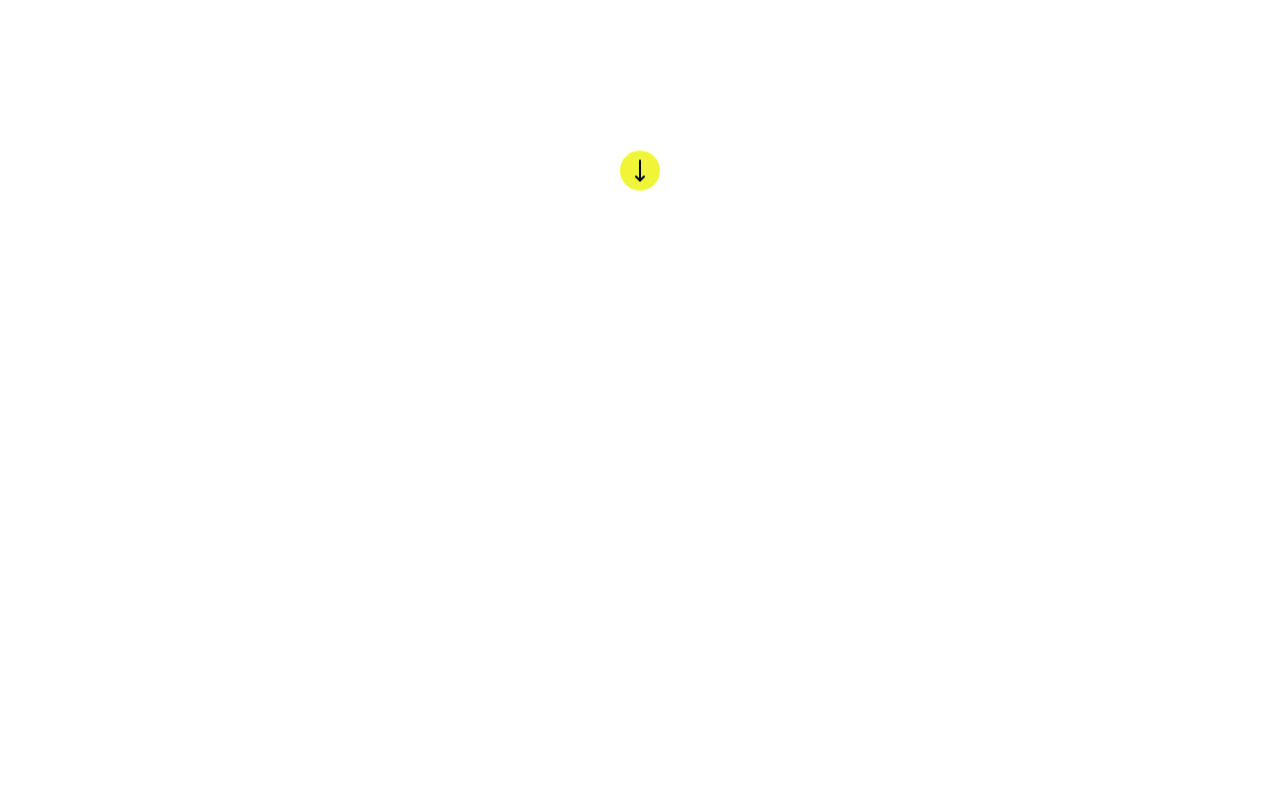
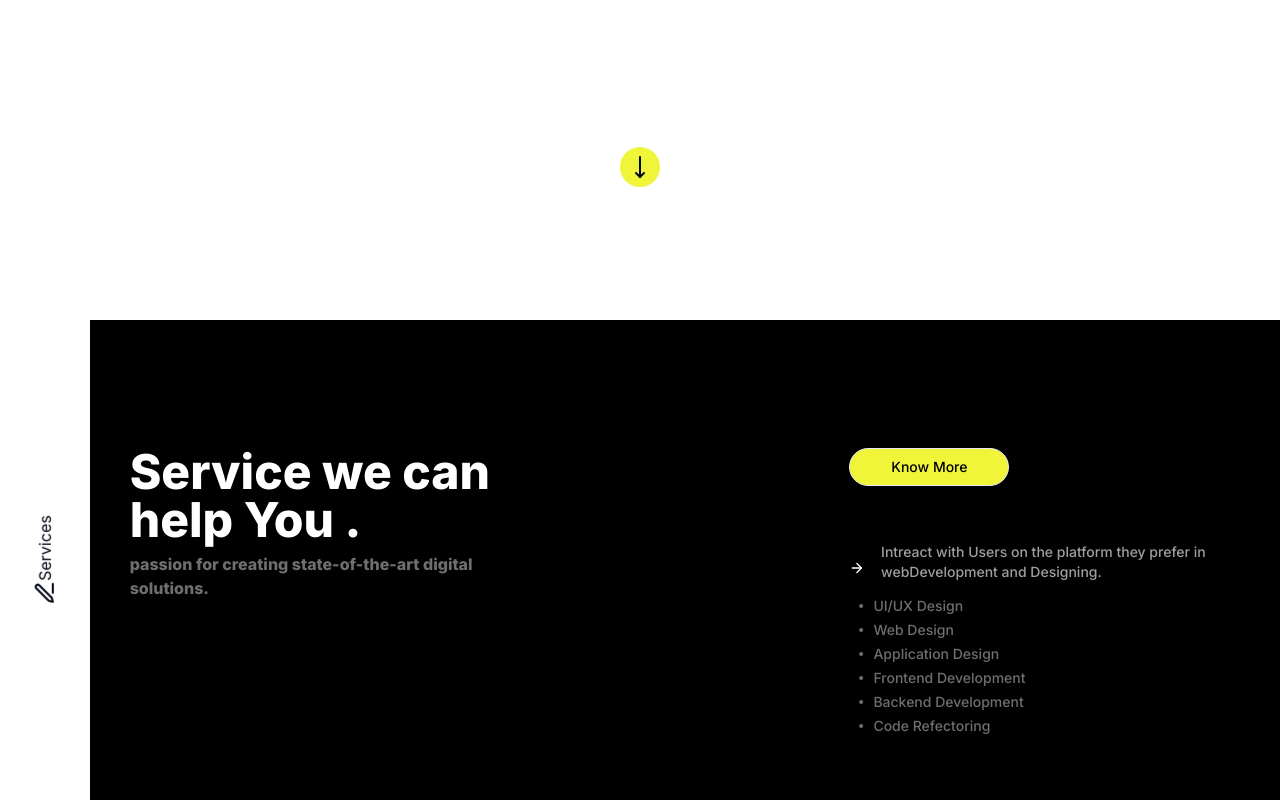
Before and after one commit to Darshit02/update, a Next.js app: page / in a window 1280 px wide. Shown: the part 428-1228 px from the top of the page. Before the commit the page ends 800 px from the top, so only its background shows below. Built offline with nearby package versions, Linux system fonts and the light colour scheme.

Commit message:
style:Services

```diff
--- a/app/page.tsx
+++ b/app/page.tsx
@@ -1,5 +1,6 @@
 import Content from '@/components/Content'
 import Navbar from '@/components/Navbar'
+import Services from '@/components/Services'
 import React from 'react'
 
 const Page = () => {
@@ -7,6 +8,7 @@ const Page = () => {
     <>
       <Navbar/>
       <Content/>
+      <Services/>
     </>
 
     )
--- a/components/Content.tsx
+++ b/components/Content.tsx
@@ -9,7 +9,7 @@ const Content = () => {
       <div className="p-10 md:px-[15rem] my-20 flex flex-col justify-center">
         <h1 className="text-4xl font-bold font-mono">Hello();</h1>
         <p className="text-4xl pt-2 font-mono">
-          I am <span>Darshit Mistry</span>
+          I am <span>Darshit</span>
         </p>
         <p className="mt-5">
           I have very much cleared the basics of React, Tailwind CSS, Next.js,
@@ -32,4 +32,4 @@ const Content = () => {
   );
 };
 
-export default Content;
+export default Content;45
--- /dev/null
+++ b/components/Services.tsx
@@ -0,0 +1,54 @@
+import { ArrowBigLeft, ArrowRight, Dot, ListEnd, PenLine } from "lucide-react";
+import { Button } from "./ui/button";
+
+const services = [
+  "UI/UX Design",
+  "Web Design",
+  "Application Design",
+  "Frontend Development",
+  "Backend Development",
+  "Code Refectoring",
+];
+
+const Services = () => {
+  return (
+    <div className="mt-20 md:mt-[8rem] bg-black w-full h-[30rem] md:[35rem] flex">
+      <div className="bg-white justify-center flex items-center">
+        <h1 className="-rotate-90 flex justify-center items-center">
+          <PenLine />
+          Services
+        </h1>
+      </div>
+      <div className="px-5 md:px-10 md:py-32 py-5 font-extrabold flex justify-between flex-col md:flex-row md:gap-[20rem] ">
+        <div className="text-white">
+          <h1 className="text-4xl md:text-5xl leading-tight">Service we can help You .</h1>
+          <p className="font-sm text-wrap mt-2 text-muted/45">
+            passion for creating state-of-the-art digital solutions.
+          </p>
+        </div>
+        <div className="text-white font-medium flex flex-col">
+          <Button
+            variant="outline"
+            className="bg-[#F0F539] hover:cursor-pointer w-[10rem] rounded-full text-black mb-6 md:mb-10 xl:mb-14"
+          >
+            Know More
+          </Button>
+          <div className="flex items-center gap-4">
+            <ArrowRight className="hidden md:block"/>
+          <p className="text-sm hidden md:block text-muted/65 mb-3">Intreact with Users on the platform they prefer in webDevelopment and Designing.</p>
+          </div>
+          {services.map((service) => (
+            <div className="flex items-center md:text-sm text-muted md:text-muted/45">
+              <div className="flex justify-center items-center">
+                <Dot />
+              </div>
+              <div className="flex justify-center items-center">{service}</div>
+            </div>
+          ))}
+        </div>
+      </div>
+    </div>
+  );
+};
+
+export default Services;
```
